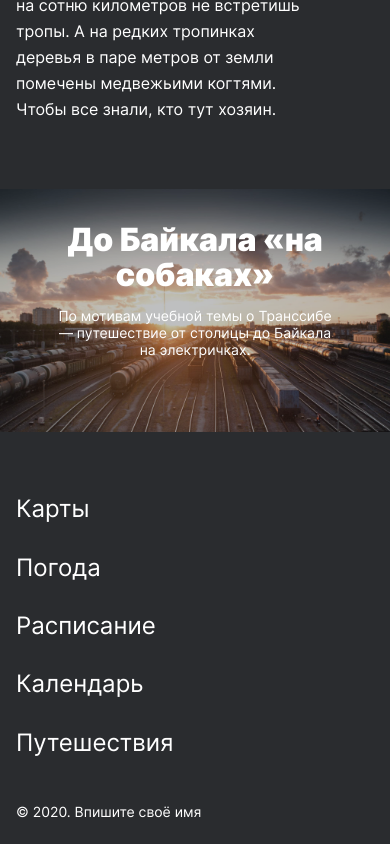
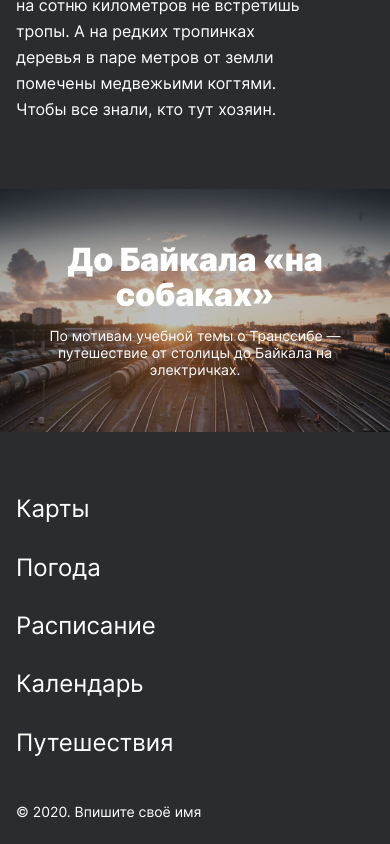
Before and after one commit to TatyanaDok/russian-travel, a plain HTML site: page index.html in a window 390 px wide. Shown: the part 9593-10437 px from the top of the page. Drawn offline with Linux system fonts and the light colour scheme.

```diff
--- a/blocks/cover/__background/cover__background.css
+++ b/blocks/cover/__background/cover__background.css
@@ -14,6 +14,7 @@
     color: #ffffff;
     text-decoration: none;
     margin: 0 auto;
+    justify-content: center;
   }
   .cover__background::before{
     background: #2a2c2f;
--- a/blocks/cover/__subtitle/cover__subtitle.css
+++ b/blocks/cover/__subtitle/cover__subtitle.css
@@ -4,22 +4,20 @@
     font-size: 18px;
     line-height: 1.2;
     max-width: 360px;
-    margin: 32px auto 0;
+    margin: 32px 0 0;
     position: relative;
 
 
   }
   @media screen and (max-width: 767px){
     .cover__subtitle{
-    margin: 22px auto 0;
+    margin: 22px 0 0;
     }
   }
   @media screen and (max-width: 424px){
     .cover__subtitle {
       font-size: 14px;
-      line-height: 1.2;
-      width: 288px;
-      margin-top: 16px;
+      margin: 16px 0 0;
 
     }
   }
--- a/blocks/cover/__title/cover__title.css
+++ b/blocks/cover/__title/cover__title.css
@@ -5,32 +5,22 @@
     line-height: 1.1;
     max-width: 560px;
     position: relative;
-    margin: 245px auto 0;
+    margin: 0;
 
 
   }
-  @media screen and (max-width: 1279px){
-    .cover__title{
-      margin: 195px auto 0;
-    }
-  }
-  @media screen and (max-width: 1023px){
-    .cover__title{
-      margin: 115px auto 0;
-    }
-  }
+
+
   @media screen and (max-width: 767px){
     .cover__title {
       font-size: 55px;
-      margin: 60px auto 0;
+      max-width: 420px;
 
     }
   }
   @media screen and (max-width: 424px){
     .cover__title {
       font-size: 32px;
-      width: 288px;
-      margin: 33px auto 0;
-
+      max-width: 288px;
     }
   }
--- a/blocks/header/__lang-link/_active/header__lang-link_active.css
+++ b/blocks/header/__lang-link/_active/header__lang-link_active.css
@@ -1,7 +1,4 @@
 .header__lang-link_active{
     text-decoration-line: underline;
-    color: #ffffff;
+
 }
-.header__lang-link_active:hover{
-    text-decoration-line: underline;
-}
--- a/blocks/header/__lang-link/header__lang-link.css
+++ b/blocks/header/__lang-link/header__lang-link.css
@@ -9,6 +9,7 @@
   }
   .header__lang-link:hover{
     text-decoration-line: underline;
+    opacity: 0.8;
   }
 
   .header__lang-link:first-child {
```
